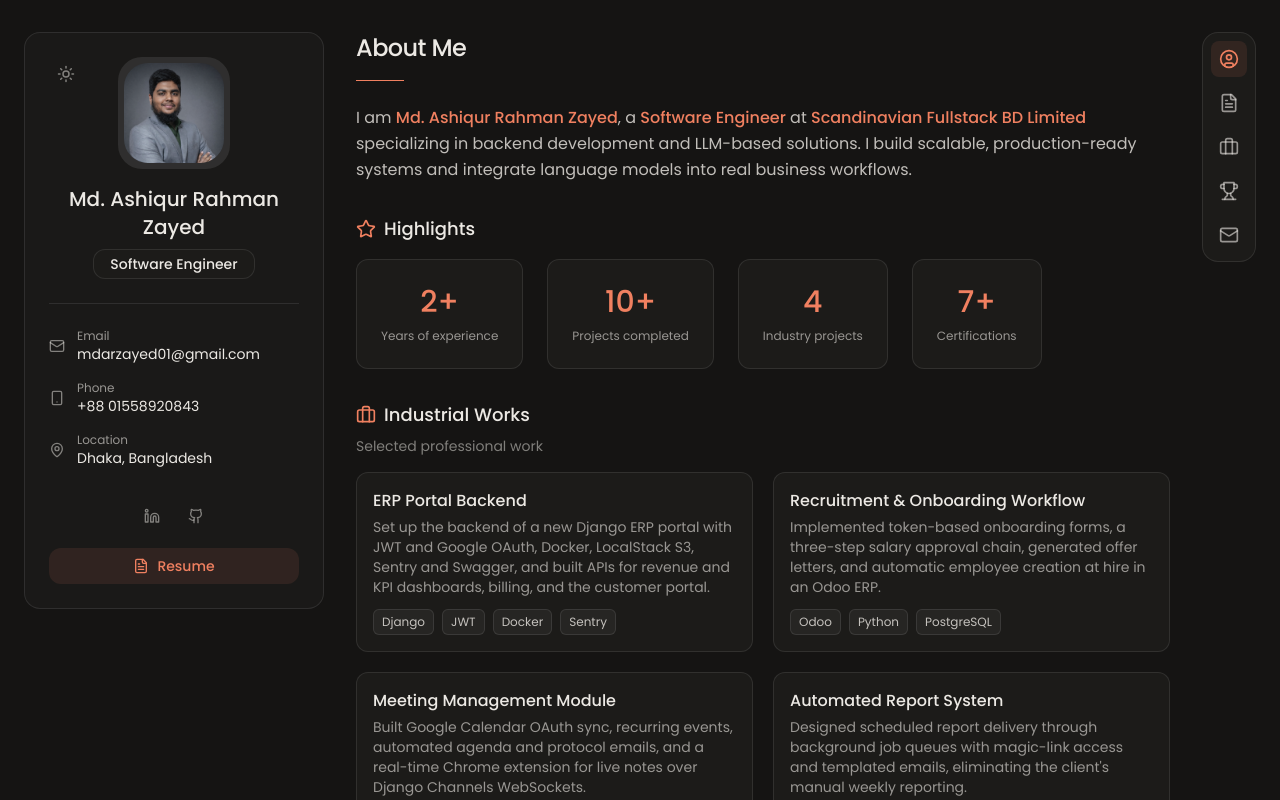
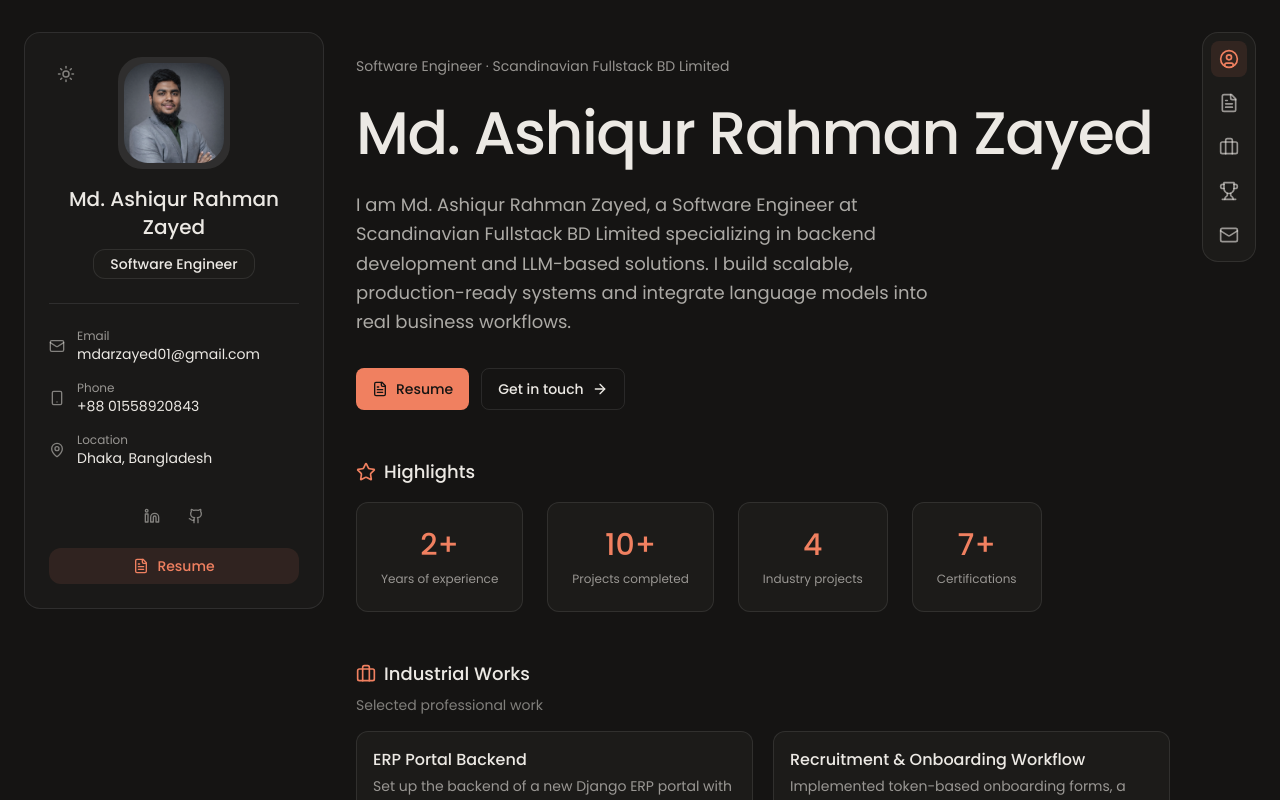
Before and after one commit to MdAshiqurRahmanZayed/mdzayed, a Next.js app: page / in a window 1280 px wide. Shown: the top 800 px of the page. Built offline with nearby package versions, Linux system fonts and the light colour scheme.

Commit message:
refactor: add hero section to home page

```diff
--- a/components/sections/About.tsx
+++ b/components/sections/About.tsx
@@ -1,11 +1,10 @@
 "use client";
 
 import { container, item } from "@/lib/motion";
-import SectionHeader from "@/components/ui/SectionHeader";
 import { portfolioData } from "@/data/portfolio";
 import { motion } from "framer-motion";
 import Link from "next/link";
-import { Award, Briefcase, Star } from "lucide-react";
+import { ArrowRight, Award, Briefcase, FileText, Star } from "lucide-react";
 
 export default function About() {
   return (
@@ -13,19 +12,37 @@ export default function About() {
       variants={container}
       initial="hidden"
       animate="show"
-      className="space-y-8"
+      className="space-y-12"
     >
-      {/* HEADER */}
-      <SectionHeader title="About Me" />
-
-      {/* BIO */}
-      <motion.section variants={item} className="space-y-4 text-foreground/80 leading-relaxed text-sm md:text-base">
-        <p dangerouslySetInnerHTML={{
-          __html: portfolioData.about.bio
-            .replace(/{name}/g, `<span class="text-highlight font-medium">${portfolioData.profile.name}</span>`)
-            .replace(/{role}/g, `<span class="text-highlight font-medium">${portfolioData.profile.role}</span>`)
-            .replace(/{company}/g, `<span class="text-highlight font-medium">${portfolioData.profile.company}</span>`)
-        }} />
+      {/* HERO */}
+      <motion.section variants={item} className="space-y-6 pt-2 md:pt-6">
+        <p className="text-sm text-foreground/60">
+          {portfolioData.profile.role} · {portfolioData.profile.company}
+        </p>
+        <h1 className="text-4xl font-medium leading-[1.1] tracking-tight md:text-6xl">
+          {portfolioData.profile.name}
+        </h1>
+        <p className="max-w-xl text-base leading-relaxed text-foreground/70 md:text-lg">
+          {portfolioData.about.bio.replace(/{name}/g, portfolioData.profile.name).replace(/{role}/g, portfolioData.profile.role).replace(/{company}/g, portfolioData.profile.company)}
+        </p>
+        <div className="flex flex-wrap gap-3 pt-2">
+          <a
+            href="/resume.pdf"
+            target="_blank"
+            rel="noopener noreferrer"
+            className="inline-flex items-center gap-2 rounded-lg bg-highlight px-4 py-2.5 text-sm font-medium text-background transition-opacity hover:opacity-90"
+          >
+            <FileText size={16} />
+            Resume
+          </a>
+          <Link
+            href="/contact"
+            className="inline-flex items-center gap-2 rounded-lg border border-border px-4 py-2.5 text-sm font-medium transition-colors hover:border-highlight hover:text-highlight"
+          >
+            Get in touch
+            <ArrowRight size={16} />
+          </Link>
+        </div>
       </motion.section>
 
       {/* HIGHLIGHTS */}
```
